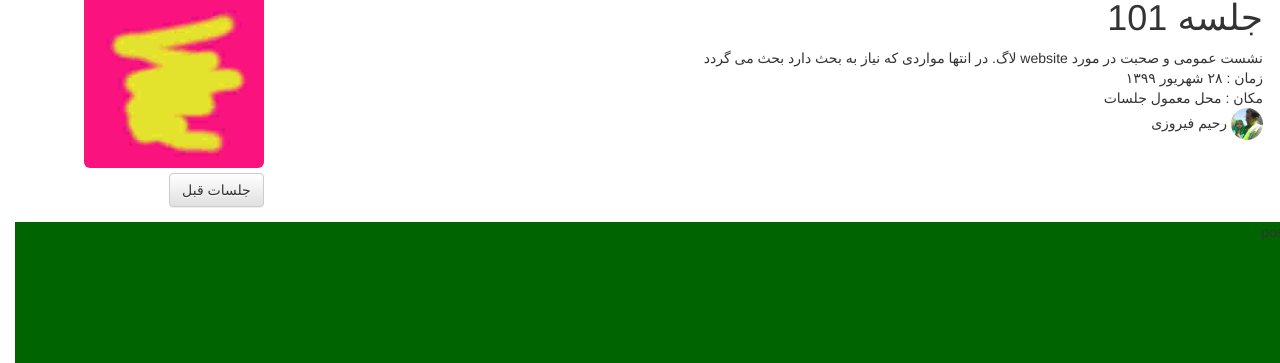
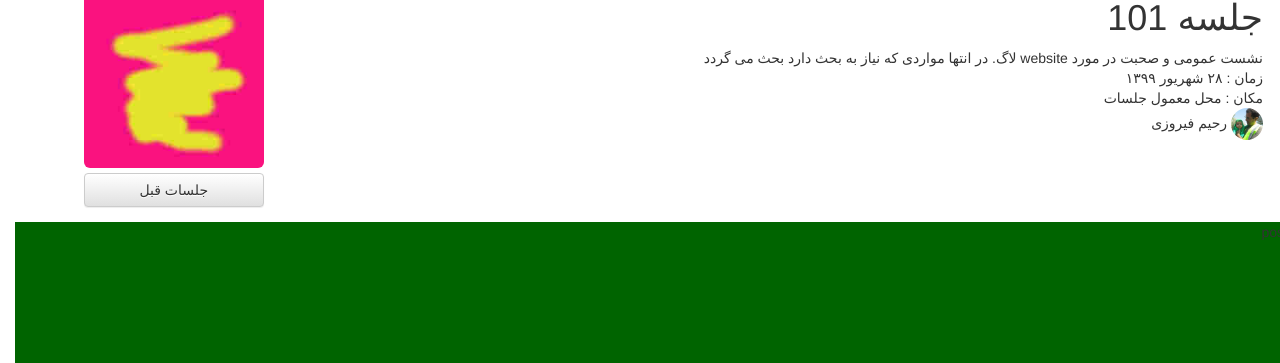
Before and after one commit to shirazlug/shirazlug, a Jekyll site: the page built from index.html, in a window 1280 px wide. Shown: the part 478-841 px from the top of the page. Built offline with Jekyll 4.4.1, drawn with Linux system fonts in a browser that asks for light colours.

Commit message:
Update meeting.html

```diff
--- a/_includes/meeting.html
+++ b/_includes/meeting.html
@@ -7,7 +7,7 @@
   {% else %}
   <img style="width: 180px; height: 180px;" class="img-rounded"  src="{{"files/meeting/" | prepend: site.baseurl | append: "default.jpg" }}">
   {% endif %}
-  <a style="margin: 5px auto;" class="btn btn-default" href="#" role="button">جلسات قبل</a>
+  <a style="margin: 5px auto; width: 180px;" class="btn btn-default" href="#" role="button">جلسات قبل</a>
   </div>
 
   </div>
```
